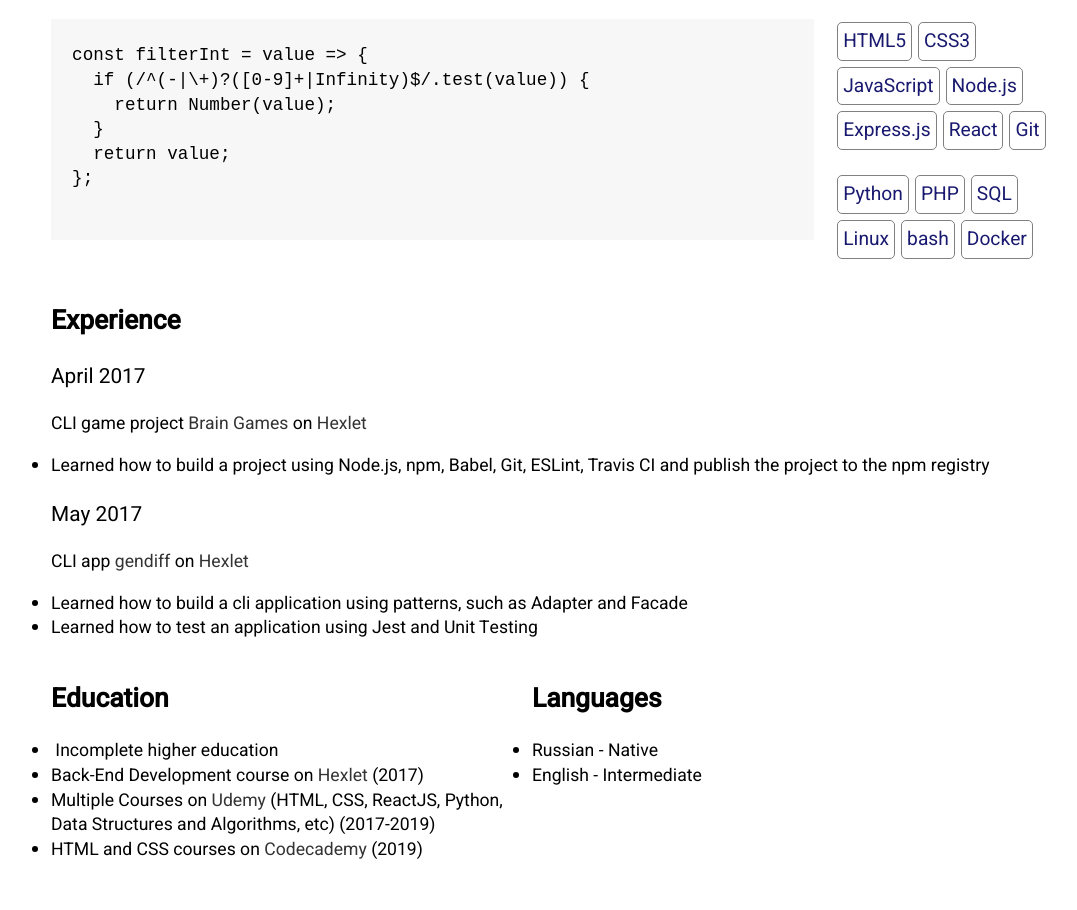
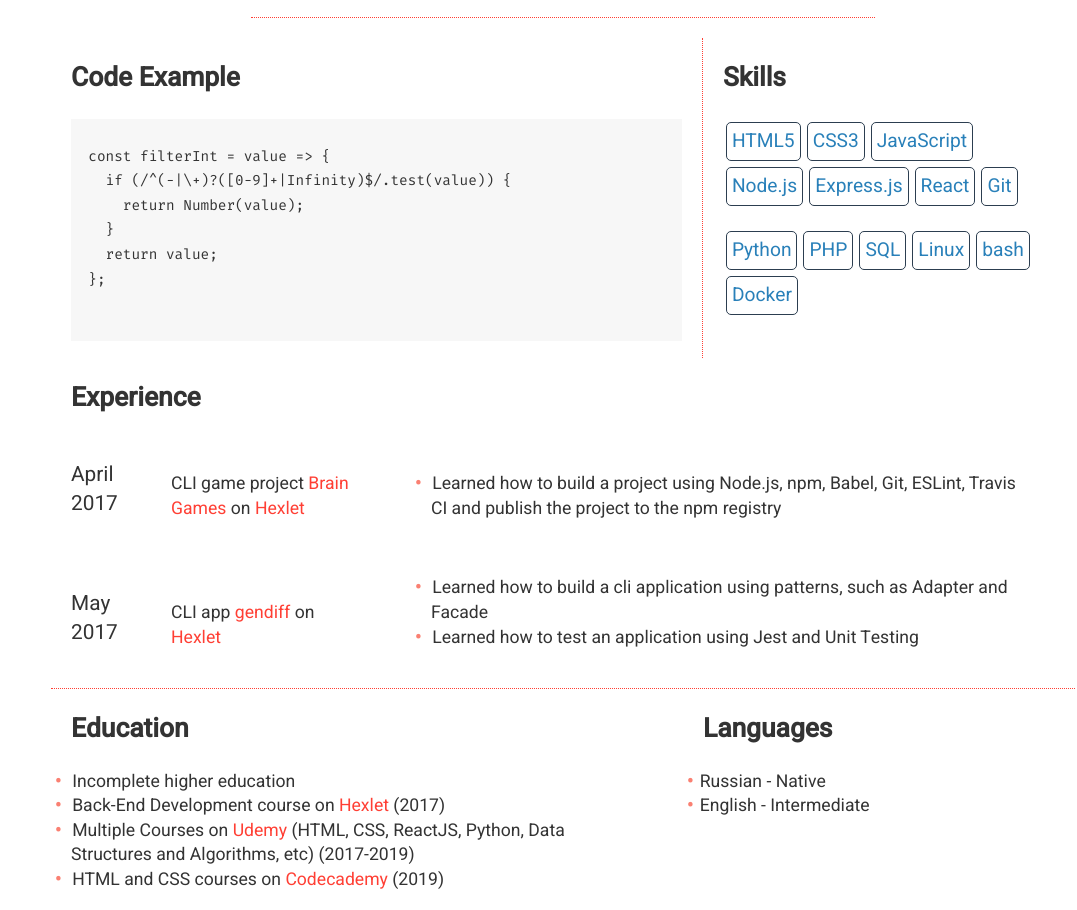
Before and after one commit to stratumforce/rsschool-cv, a plain HTML site: page index.html in a window 1280 px wide. Shown: the part 559-1469 px from the top of the page, without its empty margins (77-1154 px from the left). Before the commit the page ends 1439 px from the top, so only its background shows below. Drawn offline with nearby package versions, Linux system fonts and the light colour scheme.

Commit message:
feat: add css variables, change colors and other elements

```diff
--- a/css/style.css
+++ b/css/style.css
@@ -1,16 +1,24 @@
+:root {
+  --border: 1px dotted #ff3f34;
+  --skills-color: #2980b9;
+  --skills-border: 1px solid #2c3e50;
+}
+
 body {
-  font-family: "Heebo", "Arial", sans-serif;
   font-size: 1.1rem;
   line-height: 1.4;
+  font-family: "Heebo", "Arial", sans-serif;
+  color: #333;
 }
 
 a {
   text-decoration: none;
-  color: #333;
+  color: #ff3f34;
 }
 
 ul {
   padding: 0;
+  list-style: none;
 }
 
 .container {
@@ -21,6 +29,15 @@ ul {
 /* Utilities */
 .bg-gray {
   background-color: rgb(247, 247, 247);
+}
+
+.dotted li::before {
+  display: inline-block;
+  width: 0.8rem;
+  margin-left: -1rem;
+  content: "\2022";
+  color: salmon;
+  font-weight: bold;
 }
 
 /* Header Section */
@@ -44,8 +61,8 @@ ul {
 }
 
 .fullname {
+  font-weight: 500;
   font-size: 2rem;
-  font-weight: 500;
 }
 
 .logo img {
@@ -57,17 +74,30 @@ ul {
   display: grid;
   grid-template-areas:
     "summary summary summary"
-    "code-example code-example skills"
+    "code-example skills skills"
     "experience experience experience"
     "education education languages";
 }
 
 .summary {
   grid-area: summary;
+  padding: 20px 200px;
+}
+
+.summary article {
+  padding-bottom: 10px;
+  border-bottom: var(--border);
 }
 
 .code-example {
   grid-area: code-example;
+  padding: 0 20px;
+  border-right: var(--border);
+}
+
+.code-example code {
+  font-size: 0.9rem;
+  font-family: "Fira Mono", Courier, monospace;
 }
 
 .skills {
@@ -79,24 +109,50 @@ ul {
   display: flex;
   flex-wrap: wrap;
   font-size: 1.2rem;
-  list-style: none;
 }
 
 .skills ul li {
   margin: 3px;
   padding: 5px;
-  color: midnightblue;
-  border: 1px solid gray;
+  color: var(--skills-color);
+  border: var(--skills-border);
   border-radius: 5px;
-}
-
-.lead {
-  font-size: 1.3rem;
 }
 
 .experience {
   grid-area: experience;
+  border-bottom: var(--border);
+  padding: 0 20px;
 }
 
 .experience article {
+  display: flex;
+  margin: 20px 0;
+  align-items: flex-end;
 }
+
+.experience article ul {
+  max-width: 600px;
+  padding: 0 30px;
+}
+
+.experience article ul li {
+  justify-content: flex-end;
+}
+
+.lead {
+  max-width: 50px;
+  margin-right: 30px;
+  font-size: 1.3rem;
+}
+
+.description {
+  max-width: 180px;
+  margin-right: 30px;
+  padding: 0 20px;
+}
+
+.education {
+  width: 500px;
+  padding: 0 20px;
+}
```
